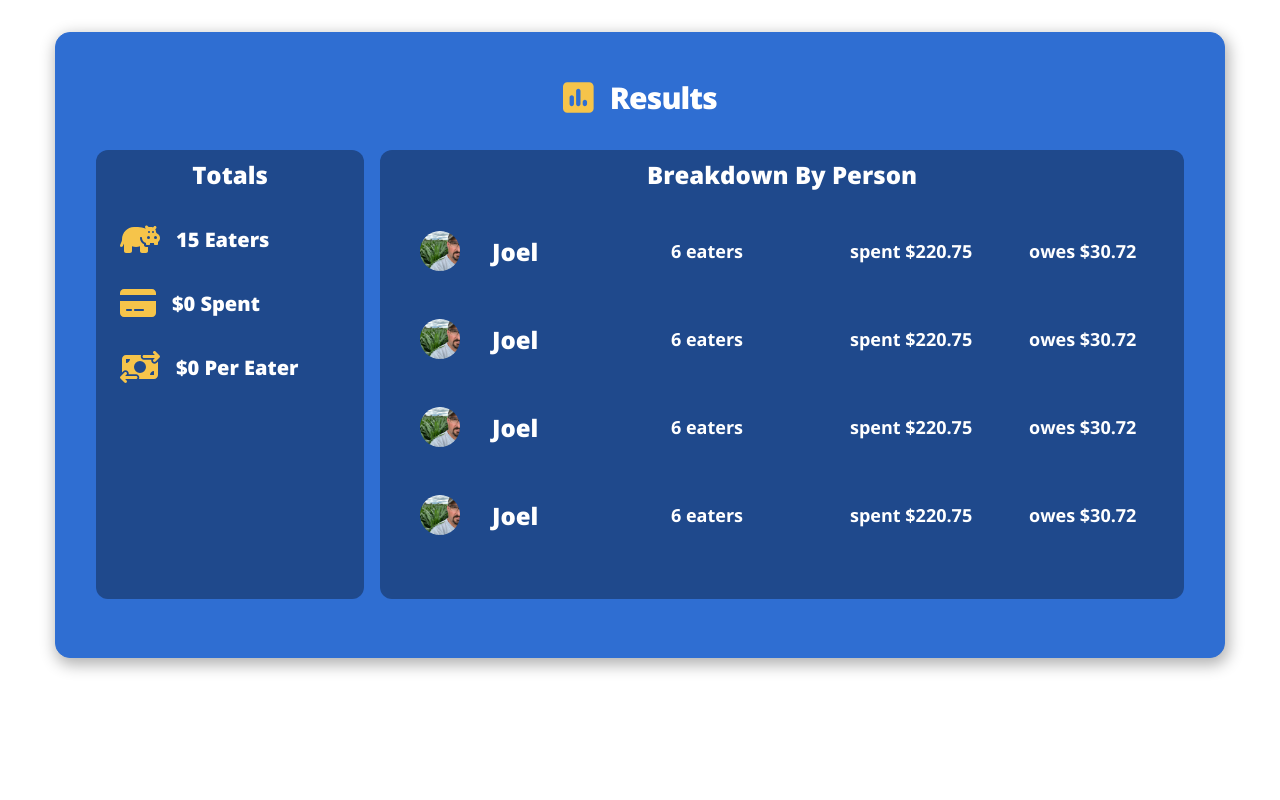
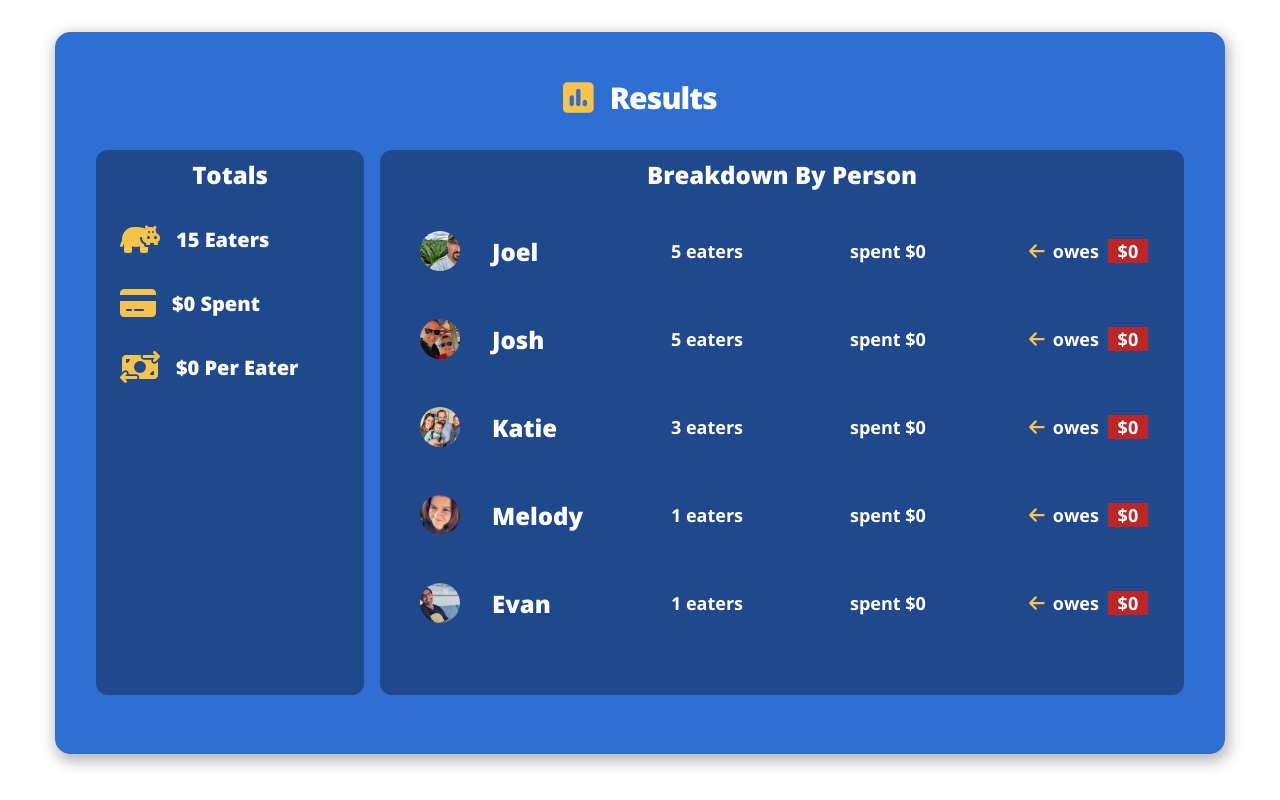
Before and after one commit to brandonqueen/family-vacation-calculator, a React (Create React App) app: page / in a window 1280 px wide. Shown: the part 1333-2133 px from the top of the page. Built offline with nearby package versions, Linux system fonts and the light colour scheme.

Commit message:
Finished results component.

```diff
--- a/src/components/FamilyHeads/FamilyHeads.css
+++ b/src/components/FamilyHeads/FamilyHeads.css
@@ -1,4 +1,4 @@
-li {
+.personCard {
     list-style-type: none;
     display: inline-block;
     cursor: pointer;
--- a/src/components/FamilyHeads/FamilyHeads.js
+++ b/src/components/FamilyHeads/FamilyHeads.js
@@ -5,7 +5,7 @@ import "./FamilyHeads.css";
 
 function FamilyHeads({ onModalClick }) {
 	const familyList = people.map((person) => (
-		<li key={person.id} onClick={() => onModalClick(person)}>
+		<li className="personCard" key={person.id} onClick={() => onModalClick(person)}>
 			<Card>
 				<h2>{person.name}</h2>
 				<img src={person.imgSrc} className="avatar" alt="koch family member" />
--- a/src/components/Results/Results.js
+++ b/src/components/Results/Results.js
@@ -6,9 +6,12 @@ import {
 	faHippo,
 	faCreditCard,
 	faMoneyBillTransfer,
+	faArrowRight,
+	faArrowLeft,
 } from "@fortawesome/free-solid-svg-icons";
 import JoelImg from "../../assets/images/Joel.jpg";
-import { useSelector, useDispatch } from "react-redux";
+import { useSelector } from "react-redux";
+import { people } from "../../const/people";
 
 function Results() {
 	//Access state
@@ -27,6 +30,12 @@ function Results() {
 		fontSize: "32px",
 		color: "rgb(246,196,74)",
 		marginRight: "16px",
+	};
+
+	const iconStyle3 = {
+		fontSize: "18px",
+		color: "rgb(246,196,74)",
+		marginRight: "8px",
 	};
 
 	//Functions to render
@@ -48,8 +57,67 @@ function Results() {
 		return totalSpentSum;
 	};
 
-	const totalAmountSpentPerEater = () => {
-		return totalAmountSpentAll() / totalNumOfEatersAll();
+	const totalAmountPerEater = () => {
+		return (
+			Math.round((totalAmountSpentAll() / totalNumOfEatersAll()) * 100) / 100
+		);
+	};
+
+	const PersonBreakdown = () => {
+		return personState.map((person) => {
+			const indName = person.name;
+			const indEaters = person.eaters;
+			const indSpent = person.total;
+
+			const indImgSrc = () => {
+				const personIndex = people.findIndex((obj) => obj.name === indName);
+				return people[personIndex].imgSrc;
+			};
+
+			const indOwes = () => {
+				return (
+					Math.round((totalAmountPerEater() * indEaters - indSpent) * 100) / 100
+				);
+			};
+
+			const RenderIndOwed = () => {
+				if (indOwes() < 0) {
+					return (
+						<li className="breakdownPersonData">
+							<FontAwesomeIcon style={iconStyle3} icon={faArrowRight} />
+							<text>
+								owed&nbsp;&nbsp;
+								<span style={{ backgroundColor: "rgb(80,200,60)" }}>
+									&nbsp;&nbsp;${-indOwes()}&nbsp;&nbsp;
+								</span>
+							</text>
+						</li>
+					);
+				} else {
+					return (
+						<li className="breakdownPersonData">
+							<FontAwesomeIcon style={iconStyle3} icon={faArrowLeft} />
+							<text>
+								owes&nbsp;&nbsp;
+								<span style={{ backgroundColor: "rgb(190,38,38)" }}>
+									&nbsp;&nbsp;${indOwes()}&nbsp;&nbsp;
+								</span>
+							</text>
+						</li>
+					);
+				}
+			};
+
+			return (
+				<li className="personBreakdownListItem">
+					<img className="listAvatar" src={indImgSrc()} alt={indName}></img>
+					<text className="personName">{indName}</text>
+					<li className="breakdownPersonData">{indEaters} eaters</li>
+					<li className="breakdownPersonData">spent ${indSpent}</li>
+					<RenderIndOwed />
+				</li>
+			);
+		});
 	};
 
 	return (
@@ -85,7 +153,7 @@ function Results() {
 									icon={faMoneyBillTransfer}
 								/>
 								<text className="globalTotalsText">
-									${totalAmountSpentPerEater()} Per Eater
+									${totalAmountPerEater()} Per Eater
 								</text>
 							</li>
 						</ul>
@@ -93,34 +161,7 @@ function Results() {
 					<div className="breakdownByFamilyArea">
 						<text className="outputAreaHeader">Breakdown By Person</text>
 						<ul className="personBreakdownList">
-							<li className="personBreakdownListItem">
-								<img className="listAvatar" src={JoelImg}></img>
-								<text className="personName">Joel</text>
-								<li className="breakdownPersonData">6 eaters</li>
-								<li className="breakdownPersonData">spent $220.75</li>
-								<li className="breakdownPersonData">owes $30.72</li>
-							</li>
-							<li className="personBreakdownListItem">
-								<img className="listAvatar" src={JoelImg}></img>
-								<text className="personName">Joel</text>
-								<li className="breakdownPersonData">6 eaters</li>
-								<li className="breakdownPersonData">spent $220.75</li>
-								<li className="breakdownPersonData">owes $30.72</li>
-							</li>
-							<li className="personBreakdownListItem">
-								<img className="listAvatar" src={JoelImg}></img>
-								<text className="personName">Joel</text>
-								<li className="breakdownPersonData">6 eaters</li>
-								<li className="breakdownPersonData">spent $220.75</li>
-								<li className="breakdownPersonData">owes $30.72</li>
-							</li>
-							<li className="personBreakdownListItem">
-								<img className="listAvatar" src={JoelImg}></img>
-								<text className="personName">Joel</text>
-								<li className="breakdownPersonData">6 eaters</li>
-								<li className="breakdownPersonData">spent $220.75</li>
-								<li className="breakdownPersonData">owes $30.72</li>
-							</li>
+							<PersonBreakdown />
 						</ul>
 					</div>
 				</div>
```
